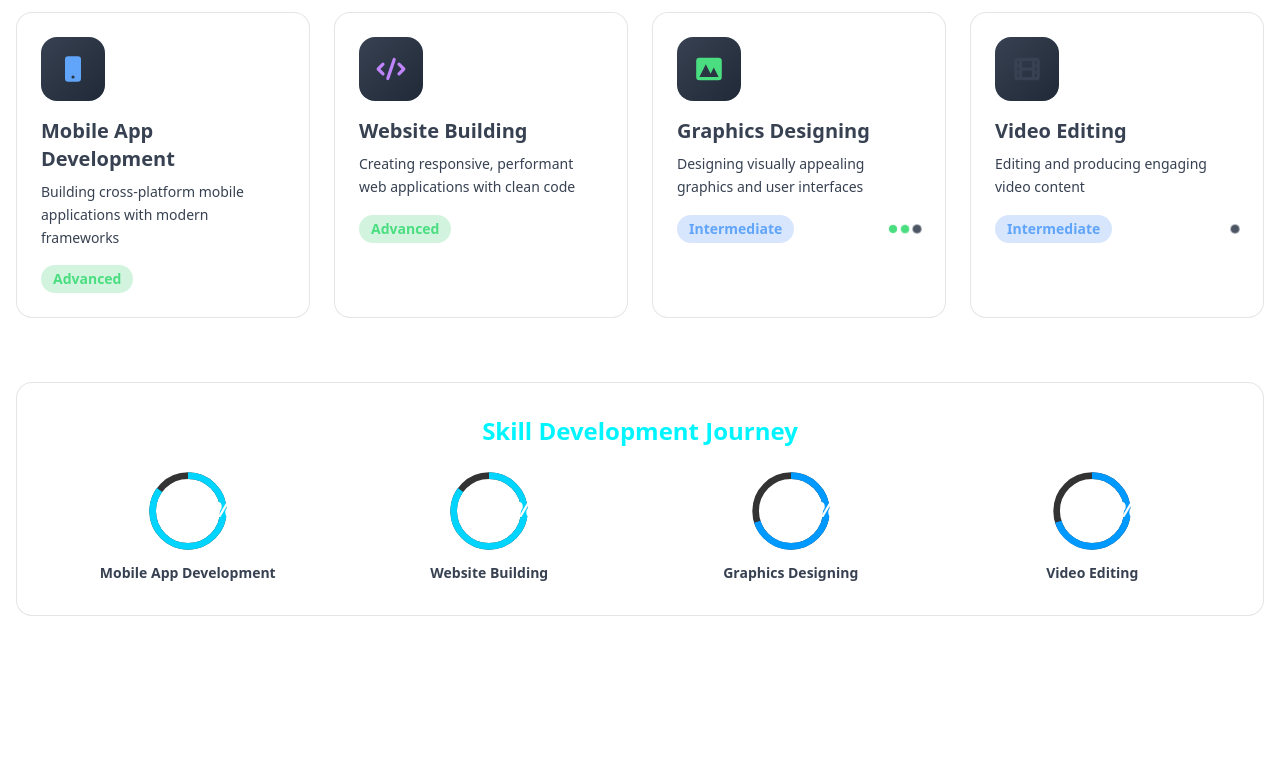
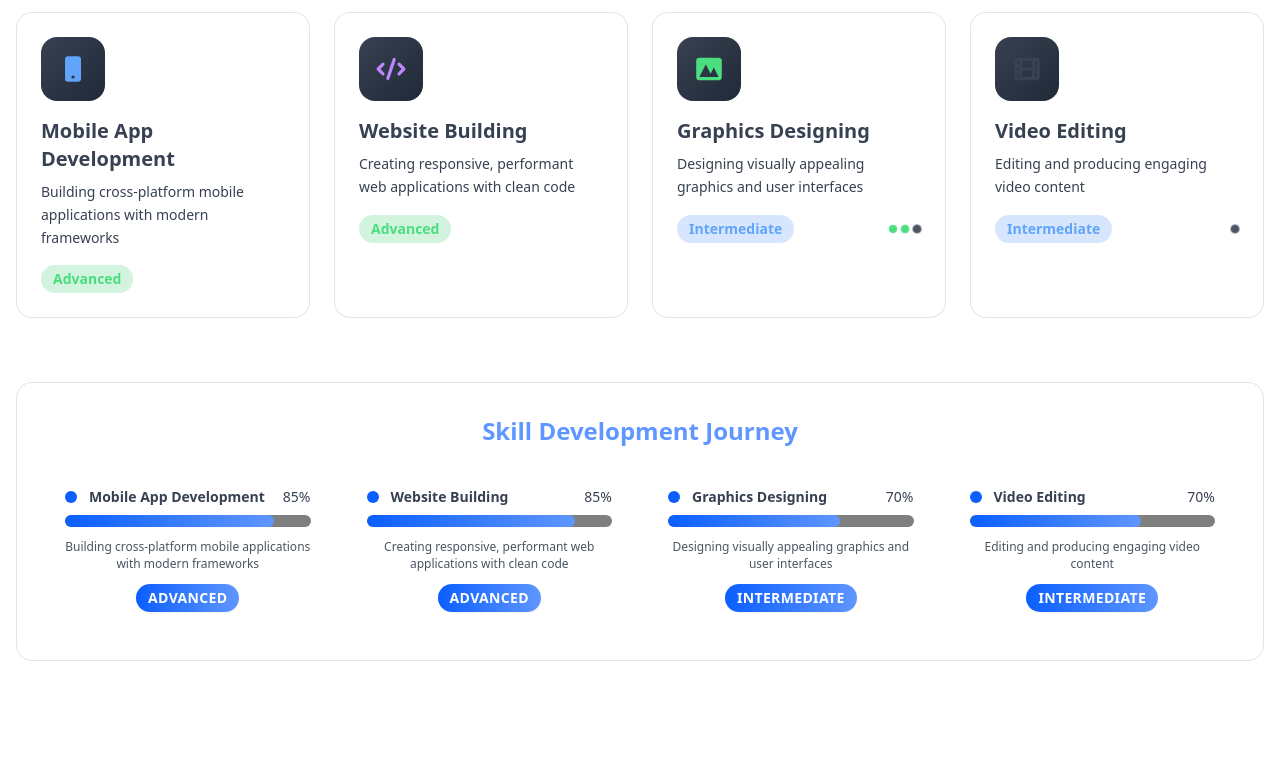
Before and after one commit to eyuapps/eyob-portfolio, a React (Vite) app: page / in a window 1280 px wide. Shown: the part 2000-2779 px from the top of the page. Built offline with nearby package versions, Linux system fonts and the light colour scheme; the HTML template or start-up script is replaced by a standard one.

Commit message:
designs update

```diff
--- a/src/components/Skills.jsx
+++ b/src/components/Skills.jsx
@@ -33,8 +33,8 @@ const Skills = () => {
     {
       icon: HiFilm,
       title: 'Video Editing',
-      description: 'Editing and producing engaging video content',
-      level: 'Intermediate',
+      description: 'Editing and producing engaging video content ',
+      level: 'Intermediate\n',
       color: 'from-orange-500 to-red-500'
     }
   ]
@@ -154,7 +154,7 @@ const Skills = () => {
           ))}
         </motion.div>
 
-        {/* Progress Overview */}
+        {/* Progress Overview — modern horizontal progress bars */}
         <motion.div
           initial={{ opacity: 0, y: 30 }}
           whileInView={{ opacity: 1, y: 0 }}
@@ -166,36 +166,50 @@ const Skills = () => {
             Skill Development Journey
           </h3>
 
-          <div className="grid md:grid-cols-2 lg:grid-cols-4 gap-6">
-            {skills.map((skill) => (
-              <div key={skill.title} className="text-center">
-                <div className="relative w-20 h-20 mx-auto mb-3">
-                  <svg className="w-full h-full" viewBox="0 0 36 36">
-                    <path
-                      d="M18 2.0845
-                        a 15.9155 15.9155 0 0 1 0 31.831
-                        a 15.9155 15.9155 0 0 1 0 -31.831"
-                      fill="none"
-                      stroke="#333"
-                      strokeWidth="3"
+          <div className="grid gap-6 md:grid-cols-2 lg:grid-cols-4">
+            {skills.map((skill) => {
+              const percent = skill.level === 'Advanced' ? 85 : 70
+              return (
+                <div key={skill.title} className="p-4 bg-transparent">
+                  <div className="flex items-center justify-between mb-2">
+                    <div className="flex items-center gap-3">
+                      <div className="w-3 h-3 rounded-full bg-accent-500 flex-shrink-0" />
+                      <h4 className="font-semibold text-sm text-left">{skill.title}</h4>
+                    </div>
+                    <div className="text-sm font-medium text-gray-300 tabular-nums">{percent}%</div>
+                  </div>
+
+                  <div className="w-full bg-dark-700/60 dark:bg-white/5 h-3 rounded-full overflow-hidden">
+                    <div
+                      className="h-full rounded-full transition-all duration-700"
+                      style={{ width: `${percent}%`, background: 'linear-gradient(90deg, rgb(var(--accent-500)), rgb(var(--accent-400)))' }}
+                      role="progressbar"
+                      aria-valuenow={percent}
+                      aria-valuemin="0"
+                      aria-valuemax="100"
                     />
-                    <path
-                      d="M18 2.0845
-                        a 15.9155 15.9155 0 0 1 0 31.831
-                        a 15.9155 15.9155 0 0 1 0 -31.831"
-                      fill="none"
-                      stroke={skill.level === 'Advanced' ? '#00d4ff' : '#0099ff'}
-                      strokeWidth="3"
-                      strokeDasharray={`${skill.level === 'Advanced' ? 85 : 70}, 100`}
-                    />
-                    <text x="18" y="20.5" className="text-[10px] fill-white font-bold">
-                      {skill.level === 'Advanced' ? '85%' : '70%'}
-                    </text>
-                  </svg>
+                  </div>
+
+                  {/* Description above level (muted) */}
+                  <div className="mt-3 text-center">
+                    <p className="text-xs text-gray-400 leading-snug">{skill.description}</p>
+                  </div>
+
+                  {/* Level pill below the description with gradient background */}
+                  <div className="mt-3 flex items-center justify-center">
+                    <span
+                      className="px-3 py-1 rounded-full text-sm font-semibold uppercase tracking-wide shadow-sm"
+                      style={{
+                        background: 'linear-gradient(90deg, rgb(var(--accent-500)), rgb(var(--accent-400)))',
+                        color: 'white'
+                      }}
+                    >
+                      {skill.level}
+                    </span>
+                  </div>
                 </div>
-                <h4 className="font-semibold text-sm">{skill.title}</h4>
-              </div>
-            ))}
+              )
+            })}
           </div>
         </motion.div>
       </div>
--- a/src/index.css
+++ b/src/index.css
@@ -1,6 +1,22 @@
 @tailwind base;
 @tailwind components;
 @tailwind utilities;
+
+/* Accent color variables (RGB triplets) — light mode uses a higher-contrast blue, dark mode uses teal
+   Values are defined as space-separated R G B so they can be used with the Tailwind rgb(var(--...) / <alpha>) pattern. */
+:root {
+  /* Light mode (more contrast on white backgrounds) */
+  --accent-400: 95 150 255; /* #5F96FF */
+  --accent-500: 11 95 255;  /* #0B5FFF */
+  --accent-600: 0 70 200;   /* #0046C8 */
+}
+
+.dark {
+  /* Dark mode (teal, previously used accent) */
+  --accent-400: 94 234 212; /* #5eead4 */
+  --accent-500: 20 184 166; /* #14b8a6 */
+  --accent-600: 13 148 136; /* #0d9488 */
+}
 
 @layer base {
   html {
@@ -45,20 +61,21 @@
   }
 
   .neon-glow {
+    /* Use accent CSS variables for a consistent glow that changes with light/dark mode */
     box-shadow:
-      0 0 5px #00f5ff,
-      0 0 20px rgba(0, 212, 255, 0.3),
-      0 0 35px rgba(0, 153, 255, 0.2);
+      0 0 5px rgb(var(--accent-400) / 1),
+      0 0 20px rgb(var(--accent-500) / 0.3),
+      0 0 35px rgb(var(--accent-600) / 0.2);
   }
 
   .neon-border {
     box-shadow:
-      0 0 0 1px rgba(0, 245, 255, 0.5),
-      inset 0 0 0 1px rgba(0, 245, 255, 0.5);
+      0 0 0 1px rgb(var(--accent-400) / 0.5),
+      inset 0 0 0 1px rgb(var(--accent-400) / 0.5);
   }
 
   .text-glow {
-    text-shadow: 0 0 10px rgba(0, 245, 255, 0.5);
+    text-shadow: 0 0 10px rgb(var(--accent-400) / 0.5);
   }
 
   .skip-to-content {
--- a/tailwind.config.js
+++ b/tailwind.config.js
@@ -8,10 +8,12 @@ export default {
   theme: {
     extend: {
       colors: {
+        // Accent palette now references CSS variables so light/dark modes can override via :root / .dark
+        // Tailwind will use these RGB variable references; variables are defined in `src/index.css`.
         accent: {
-          400: '#00f5ff',
-          500: '#00d4ff',
-          600: '#0099ff',
+          400: 'rgb(var(--accent-400) / <alpha-value>)',
+          500: 'rgb(var(--accent-500) / <alpha-value>)',
+          600: 'rgb(var(--accent-600) / <alpha-value>)',
         },
         dark: {
           900: '#0a0a0a',
```
